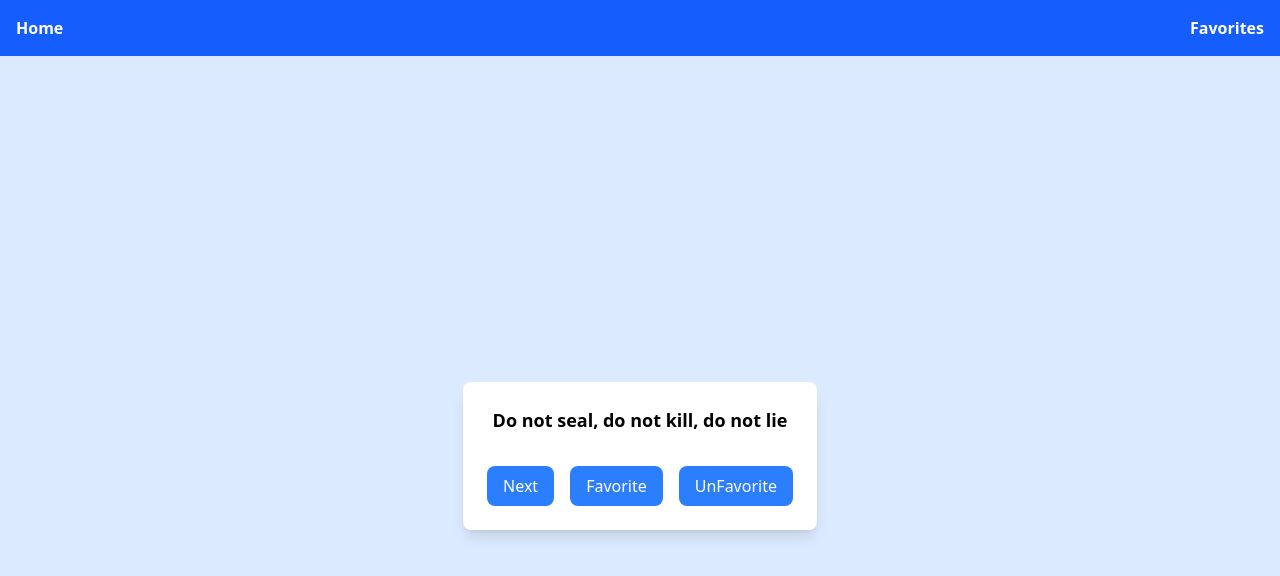
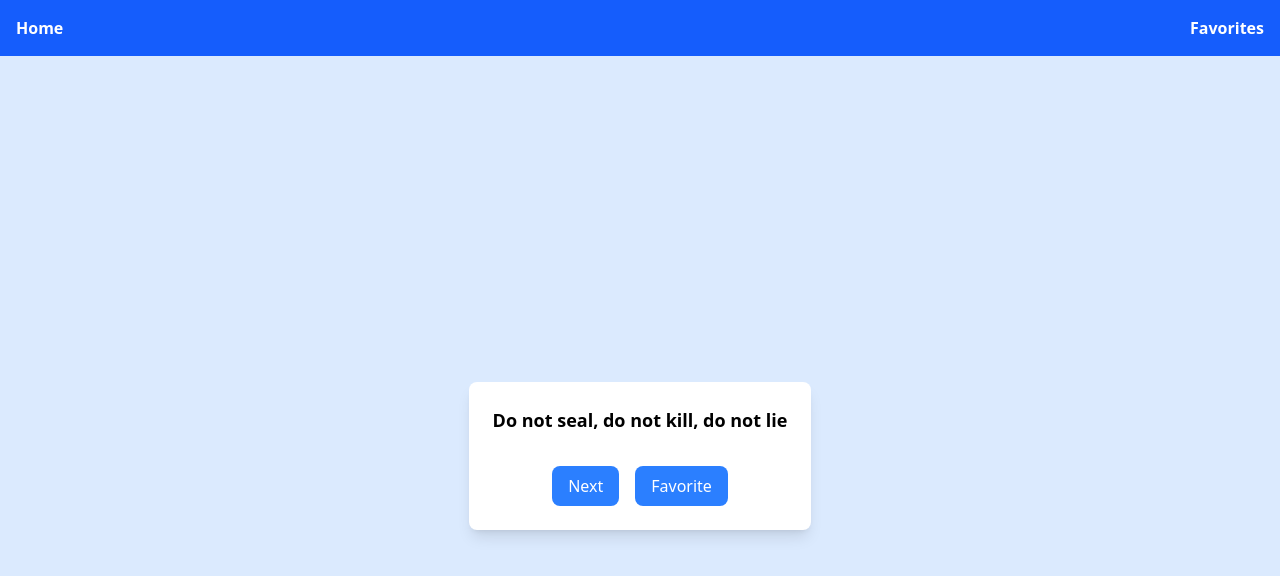
Before and after one commit to Prakashankith/Basavanavachana, a React (Vite) app: page / in a window 1280 px wide. Shown: the top 576 px of the page. Built offline with nearby package versions, Linux system fonts and the light colour scheme.

Commit message:
css has been changed for button

```diff
--- a/src/Components/VachanaCard.jsx
+++ b/src/Components/VachanaCard.jsx
@@ -14,16 +14,16 @@
           </button>
           <button
             onClick={onFavorite}
-            className="bg-blue-500 text-white px-4 py-2 rounded-lg hover:bg-blue-600"
+            className="bg-blue-500 text-white px-4 py-2 rounded-lg hover:bg-blue-800"
           >
             Favorite
           </button>
-          <button
+          {/* <button
             onClick={onUnFavorite}
             className="bg-blue-500 text-white px-4 py-2 rounded-lg hover:bg-blue-600"
           >
             UnFavorite
-          </button>
+          </button> */}
         </div>
       </div>
     </>
```
